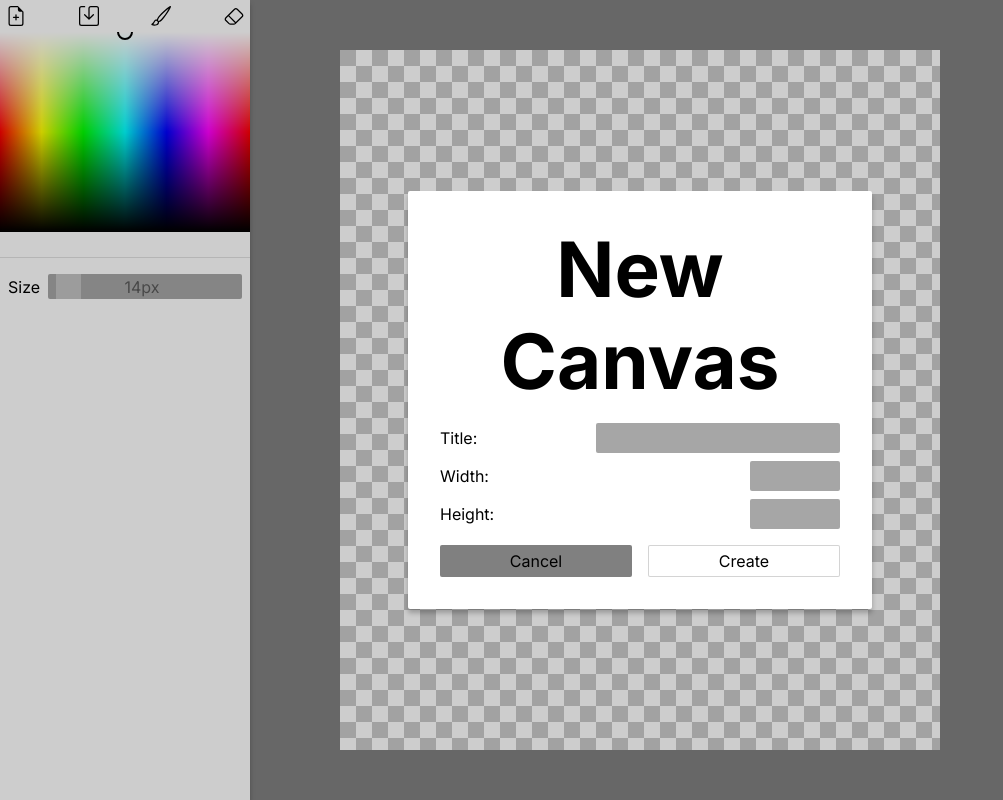
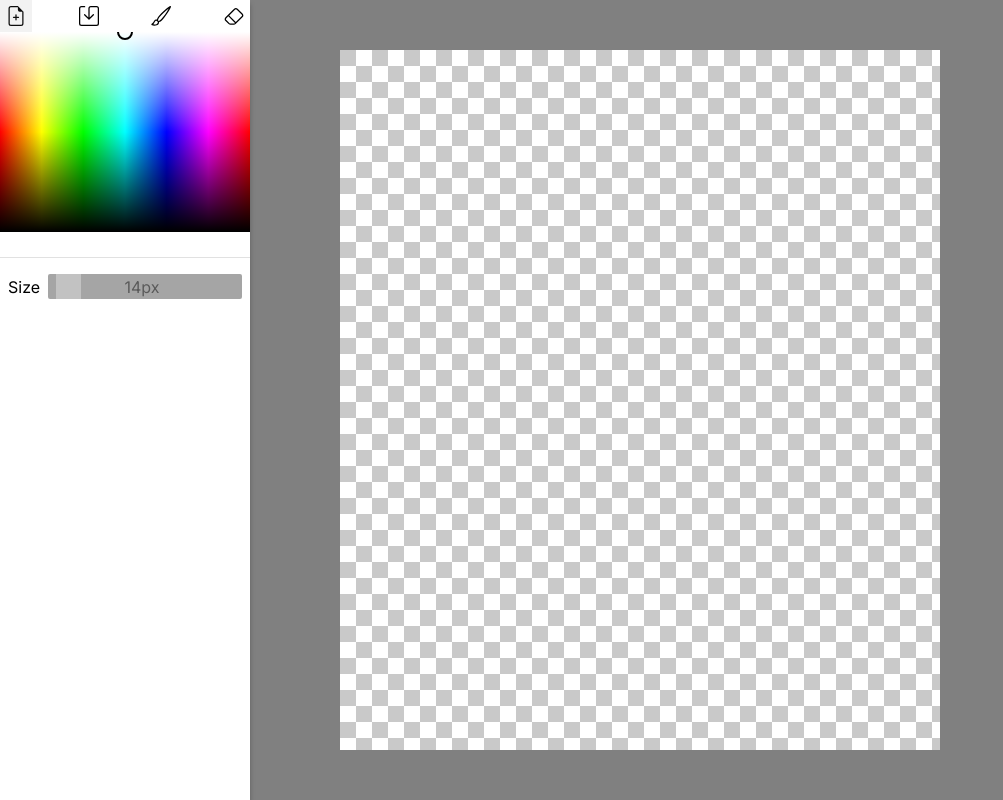
Before and after one commit to EricklLuan/a-simple-draw-app, a React (Create React App) app: page / in a window 1280 px wide. Shown: the whole page, without its empty margins (0-1003 px from the left). Built offline with nearby package versions, Linux system fonts and the light colour scheme.

Commit message:
Fixing mouse events in modal

```diff
--- a/src/components/Canva/Canva.tsx
+++ b/src/components/Canva/Canva.tsx
@@ -1,4 +1,4 @@
-import { useEffect, useRef } from 'react'
+import { useEffect, useRef, useState } from 'react'
 
 import { SideMenu } from '../SideMenu/SideMenu';
 import { ModalNewCanva } from '../Modals/ModalNewCanva/ModalNewCanva';
@@ -35,15 +35,17 @@ export function Canva(props: CanvaProps) {
     let pencilSize: number = 14;
     let scale: number = 1;
 
-    const tools = canva.previousSibling?.childNodes[0].firstChild;
-    const color = canva.previousSibling?.childNodes[1].lastChild?.firstChild;
-    const size = canva.previousSibling?.childNodes[2].lastChild?.lastChild?.lastChild;
+    const home = canva.parentElement;
     const context = canva.getContext('2d')
+
+    if (!home) return;
+    const tools = canva.parentElement.previousSibling?.childNodes[0].firstChild;
+    const color = canva.parentElement.previousSibling?.childNodes[1].lastChild?.firstChild;
+    const size = canva.parentElement.previousSibling?.childNodes[2].lastChild?.lastChild?.lastChild;
 
     if (!tools) return;
     if (!color) return;
     if (!size) return;
-
     if (!context) return;
 
     function handleMouseLeave() { isDrawing = false; }
@@ -152,7 +154,7 @@ export function Canva(props: CanvaProps) {
       isEraser = true;
     }
 
-    window.addEventListener('wheel', handleWheelEvent);
+    home.addEventListener('wheel', handleWheelEvent);
     window.addEventListener('keydown', handleKeyDown)
     window.addEventListener('keyup', handleKeyUp);
 
@@ -167,7 +169,7 @@ export function Canva(props: CanvaProps) {
     canva.addEventListener('mouseleave', handleMouseLeave);
 
     return () => {
-      window.removeEventListener('wheel', handleWheelEvent);
+      home.removeEventListener('wheel', handleWheelEvent);
       window.removeEventListener('keydown', handleKeyDown);
       window.removeEventListener('keyup', handleKeyUp);
 
@@ -186,9 +188,7 @@ export function Canva(props: CanvaProps) {
 
   return (
     <>
-      <SideMenu />
       <canvas width={props.width} height={props.height} id='canvas' ref={canvas}></canvas>
-      <ModalNewCanva />
     </>
   )
 }
--- a/src/components/Modals/Modal.tsx
+++ b/src/components/Modals/Modal.tsx
@@ -3,13 +3,21 @@ import { ReactNode } from "react"
 import './modal.scss'
 
 type ModalProps = {
+  className?: string;
+  isVisible: boolean;
+  setIsVisible: (is: boolean) => void;
   children?: ReactNode;
-  className?: string;
 }
 
 export function Modal(props: ModalProps) {
+  if (!props.isVisible) return null;
+
+  function handleCloseModal(event: any) {
+    if (event.target === event.currentTarget) props.setIsVisible(false);
+  }
+
   return (
-    <div className="Modal flex flex-center fill-page">
+    <div className="Modal flex flex-center fill-page" onClick={handleCloseModal} style={{ cursor: "default" }}>
       <main className="modal-box">
         <section className={`${props.className} modal-content`}>
           {props.children}
--- a/src/components/Modals/ModalNewCanva/ModalNewCanva.tsx
+++ b/src/components/Modals/ModalNewCanva/ModalNewCanva.tsx
@@ -2,11 +2,21 @@ import { Modal } from '../Modal'
 
 import './modalnewcanva.scss'
 
-export function ModalNewCanva() {
+type ModalNewCanvaProps = {
+  isVisible: boolean;
+  setIsVisible: (is: boolean) => void;
+}
+
+export function ModalNewCanva(props: ModalNewCanvaProps) {
+
+  function handleSubmitForm(event: any) {
+    event.preventDefault();
+  }
+
   return (
-    <Modal className='Modal-New-Canva flex flex-align'>
+    <Modal isVisible={props.isVisible} setIsVisible={props.setIsVisible} className='Modal-New-Canva flex flex-align'>
       <h1>New Canvas</h1>
-      <form id="form-new-canva" className="flex">
+      <form id="form-new-canva" className="flex" onSubmit={handleSubmitForm}>
         <section id="form-title-input" className="flex">
           <label htmlFor="canva-title">Title: </label>
           <input type="text" name="canva-title" id="canva-title" maxLength={30}/>
--- a/src/components/SideMenu/SideMenu.tsx
+++ b/src/components/SideMenu/SideMenu.tsx
@@ -1,14 +1,17 @@
-import { useEffect, useRef, useState } from "react";
+import { ForwardedRef, LegacyRef, useEffect, useRef, useState } from "react";
 
 import brushIcon from "../../assets/brush-icon.svg"
 import eraserIcon from "../../assets/eraser-icon.svg"
-import arrowsIcon from "../../assets/arrows-icon.svg"
 import fileIcon from "../../assets/file-icon.svg"
 import saveIcon from "../../assets/save-icon.svg"
 
 import "./sidemenu.scss"
 
-export function SideMenu() {
+type SideMenuProps = {
+  reference: ForwardedRef<HTMLElement>;
+}
+
+export function SideMenu(props: SideMenuProps) {
 
   const [ size, setSize ] = useState<number>(14);
   const [ color, setColor ] = useState<Array<number>>([255, 255, 255]);
@@ -128,7 +131,7 @@ export function SideMenu() {
   }
 
   return(
-    <menu className="Toolbar-Menu" type="toolbar">
+    <menu className="Toolbar-Menu" type="toolbar" ref={props.reference}>
       <div id="states" className="flex flex-justify">
         <ul className="flex">
           <li><button id="file" className="flex flex-center"><img src={fileIcon} alt="new file" /></button></li>
--- a/src/pages/Home/Home.tsx
+++ b/src/pages/Home/Home.tsx
@@ -1,4 +1,7 @@
 import { useEffect, useRef, useState } from 'react'
+
+import { ModalNewCanva } from '../../components/Modals/ModalNewCanva/ModalNewCanva'
+import { SideMenu } from '../../components/SideMenu/SideMenu'
 import { Canva } from '../../components/Canva/Canva'
 
 import './home.scss'
@@ -9,20 +12,31 @@ type Vector2 = {
 }
 
 export function Home() {
+  const [ isVisibleCanvaModal, setIsVisibleCanvaModal ] = useState<boolean>(false);
   const [ canvasSize ] = useState<Vector2>({ x: 600, y: 700 });
 
   const homes = useRef<HTMLDivElement>(null);
+  const menus = useRef<HTMLElement>(null);
 
   useEffect(() => {
     const home = homes.current;
+    const menu = menus.current;
     const canva = document.getElementById('canvas')
     if (!home) return;
     if (!canva) return;
+    if (!menu) return;
+
+    menu.style.cursor = "default";
+
+    const newCanva = menu.childNodes[0].firstChild?.firstChild?.firstChild?.firstChild;
+    console.log(newCanva);
+
+    if (!newCanva) return;
 
     let isMouseDown: boolean = false;
     let isKeyDown: boolean = false;
-    let x: number = window.innerWidth/2 - canvasSize.x/2,
-        y: number = window.innerHeight/2 - canvasSize.y/2;
+    let x: number = home.offsetWidth/2 - canvasSize.x/2,
+        y: number = home.offsetHeight/2 - canvasSize.y/2;
     canva.style.left = `${x}px`
     canva.style.top = `${y}px`
 
@@ -55,11 +69,16 @@ export function Home() {
       isMouseDown = false;
     }
 
+    function handleOpenModal() {
+      setIsVisibleCanvaModal(!isVisibleCanvaModal);
+    }
+
     window.addEventListener('keydown', handleKeyDown);
     window.addEventListener('keyup', handleKeyUp);
     home.addEventListener('mousemove', handleMouseMove);
     home.addEventListener('mousedown', handleMouseDown);
     home.addEventListener('mouseup', handleMouseUp);
+    newCanva.addEventListener('click', handleOpenModal);
 
     return () => {
       window.removeEventListener('keydown', handleKeyDown);
@@ -67,17 +86,24 @@ export function Home() {
       home.removeEventListener('mousemove', handleMouseMove);
       home.removeEventListener('mousedown', handleMouseDown);
       home.removeEventListener('mouseup', handleMouseUp);
+      newCanva.removeEventListener('click', handleOpenModal);
     }
 
   }, [canvasSize])
 
   return (
-    <div className="Home fill-parent" ref={homes}>
-      <Canva
-        size={14}
-        width={canvasSize.x}
-        height={canvasSize.y}
-      />
-    </div>
+    <>
+      <SideMenu reference={menus}/>
+
+      <main className="Home fill-parent" ref={homes}>
+        <Canva
+          size={14}
+          width={canvasSize.x}
+          height={canvasSize.y}
+        />
+      </main>
+
+      <ModalNewCanva isVisible={isVisibleCanvaModal} setIsVisible={setIsVisibleCanvaModal}/>
+    </>
   )
 }
```
